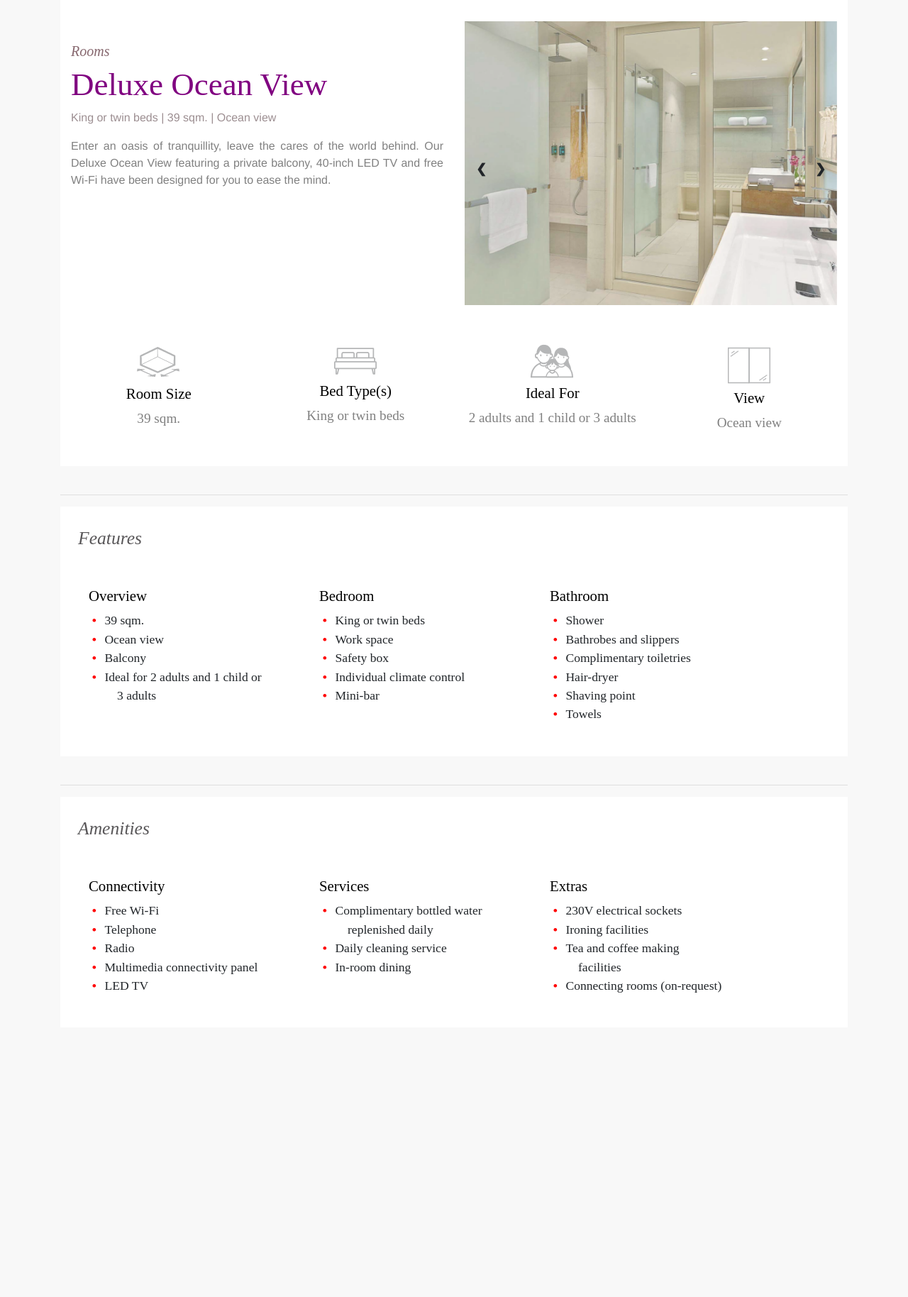
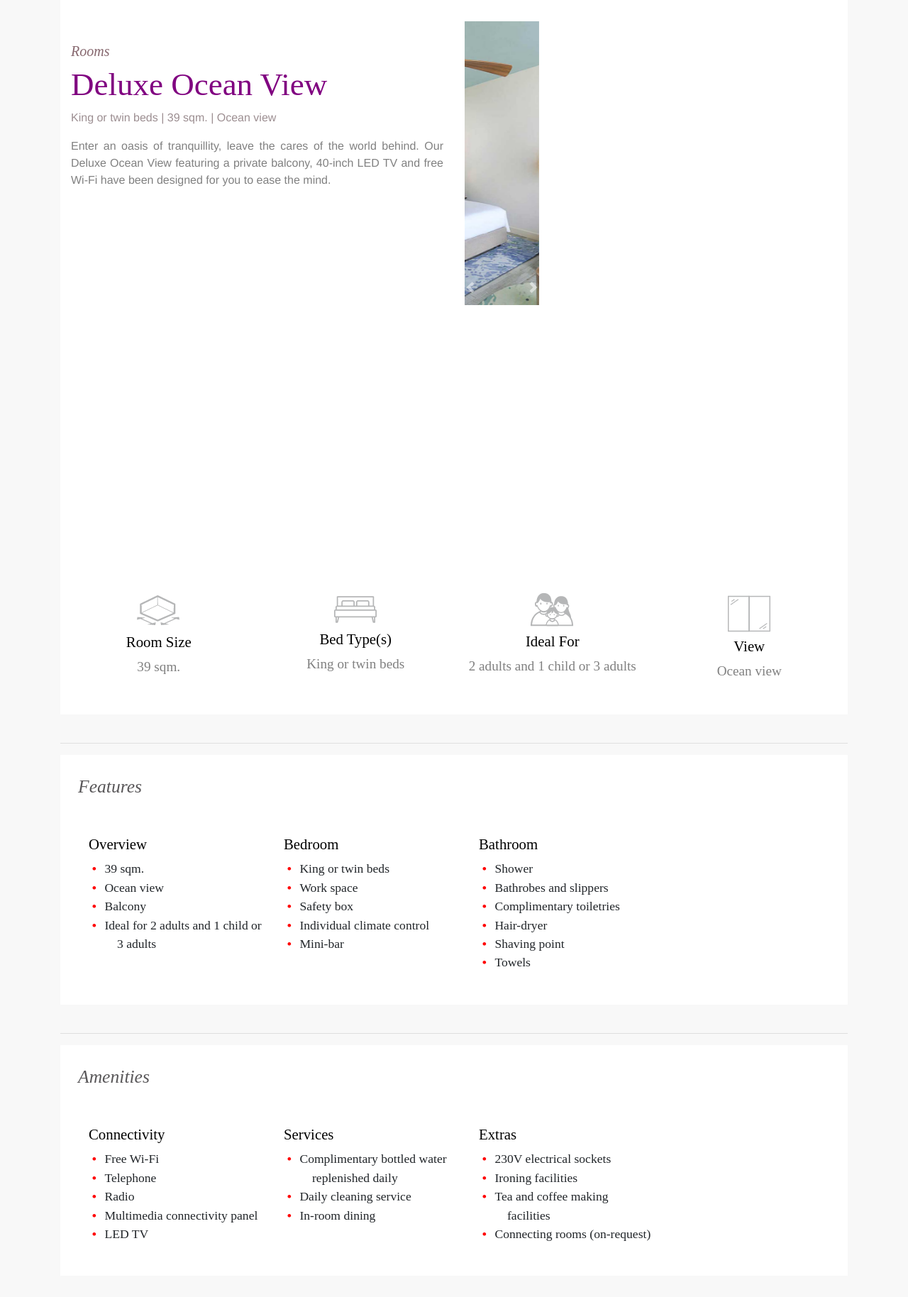
Before and after one commit to Kulesha95/WAD-Mini-Project-Group-3, a PHP site: page /customize-room.php in a window 1280 px wide. Shown: the whole page at 71% size. Before the commit the page ends 1399 px from the top, so only its background shows below. Run offline with PHP 8.4, Linux system fonts and the light colour scheme; some libraries are stand-ins or nearby versions.

Commit message:
slider added to customize-room.php

```diff
--- a/css/customize-room.css
+++ b/css/customize-room.css
@@ -76,65 +76,3 @@
   width: 1em;
   margin-left: -2em;
 }
-.colFeatures{
-	margin-right: 50px;
-}
-
-
-* {box-sizing:border-box}
-
-/* Slideshow container */
-.slideshow-container {
-  max-width: 1000px;
-  position: relative;
-  margin: auto;
-}
-
-/* Hide the images by default */
-.mySlides {
-  display: none;
-}
-
-/* Next & previous buttons */
-.prev, .next {
-  cursor: pointer;
-  position: absolute;
-  top: 50%;
-  width: auto;
-  margin-top: -22px;
-  padding: 16px;
-  color: white;
-  font-weight: bold;
-  font-size: 18px;
-  transition: 0.6s ease;
-  border-radius: 0 3px 3px 0;
-  user-select: none;
-}
-
-/* Position the "next button" to the right */
-.next {
-  right: 0;
-  border-radius: 3px 0 0 3px;
-}
-
-/* On hover, add a black background color with a little bit see-through */
-.prev:hover, .next:hover {
-  color: white;
-}
-/* Fading animation */
-.fade {
-  -webkit-animation-name: fade;
-  -webkit-animation-duration: 2s;
-  animation-name: fade;
-  animation-duration: 2s;
-}
-
-@-webkit-keyframes fade {
-  from {opacity: .4}
-  to {opacity: 1}
-}
-
-@keyframes fade {
-  from {opacity: .4}
-  to {opacity: 1}
-}
--- a/customize-room.php
+++ b/customize-room.php
@@ -17,27 +17,36 @@ include_once "navigation.php";
                     </article>
 				</div>
 				<div class="col-12 col-lg-6 order-1 order-lg-2">
-					<div class="slideshow-container">
-						<div class="mySlides fade">
+					<div id="customImg" class="carousel slide " data-ride="carousel">
+						<div class="carousel-inner">
+							<div class="carousel-item active">
 								<img src="img/deluxe-ocean-view_king-bed.jpg" style="width:100%;height:400px;object-fit:cover">
 							</div>
-						<div class="mySlides fade">
-  							<img src="img/deluxe-ocean-view_king-bed-view.jpg" style="width:100%;height:400px;object-fit:cover">
+							<div class="carousel-item">
+								<img  src="img/deluxe-ocean-view_king-bed-view.jpg" style="width:100%;height:400px;object-fit:cover">
 							</div>
-						<div class="mySlides fade">
+							<div class="carousel-item ">
 								<img src="img/deluxe-ocean-view_living-area.jpg" style="width:100%;height:400px;object-fit:cover">
 							</div>
-						<div class="mySlides fade">
-  							<img src="img/deluxe-ocean-view_twin-bed-view.jpg" style="width:100%;height:400px;object-fit:cover">
+							<div class="carousel-item ">
+								<img  src="img/deluxe-ocean-view_twin-bed-view.jpg" style="width:100%;height:400px;object-fit:cover">
 							</div>
-						<div class="mySlides fade">
+							<div class="carousel-item">
 								<img src="img/deluxe-ocean-view_bathroom-1.jpg" style="width:100%;height:400px;object-fit:cover">
 							</div>
-						<div class="mySlides fade">
+							<div class="carousel-item">
 								<img src="img/deluxe-ocean-view_bathroom-2.jpg" style="width:100%;height:400px;object-fit:cover">
 							</div>
-						<a class="prev" onclick="plusSlides(-1)">&#10094;</a>
-  						<a class="next" onclick="plusSlides(1)">&#10095;</a>
+						</div>
+
+						<a class="carousel-control-prev" href="#carouselExampleIndicators" role="button" data-slide="prev">
+							<span class="carousel-control-prev-icon" aria-hidden="true"></span>
+							<span class="sr-only">Previous</span>
+						</a>
+						<a class="carousel-control-next" href="#carouselExampleIndicators" role="button" data-slide="next">
+							<span class="carousel-control-next-icon" aria-hidden="true"></span>
+							<span class="sr-only">Next</span>
+						</a>
 					</div>
 				</div>
 			</div>
@@ -147,24 +156,6 @@ include_once "navigation.php";
 
 	</div>
 
-	<!-- image slideshow javascript -->
-	<script >
-		var slideIndex = 0;
-		showSlides();
-
-		function showSlides() {
-  			var i;
-  			var slides = document.getElementsByClassName("mySlides");
-  			for (i = 0; i < slides.length; i++) {
-    			slides[i].style.display = "none";
-  			}
-  			slideIndex++;
-  			if (slideIndex > slides.length) {slideIndex = 1}
-  			slides[slideIndex-1].style.display = "block";
-  			setTimeout(showSlides, 2000);
-		}
-	</script>
-
 
 
 <?php
```
Also changed, not shown: accomodation.php (+18 -18 lines). Lines whose indentation alone changed are shown as unchanged.
